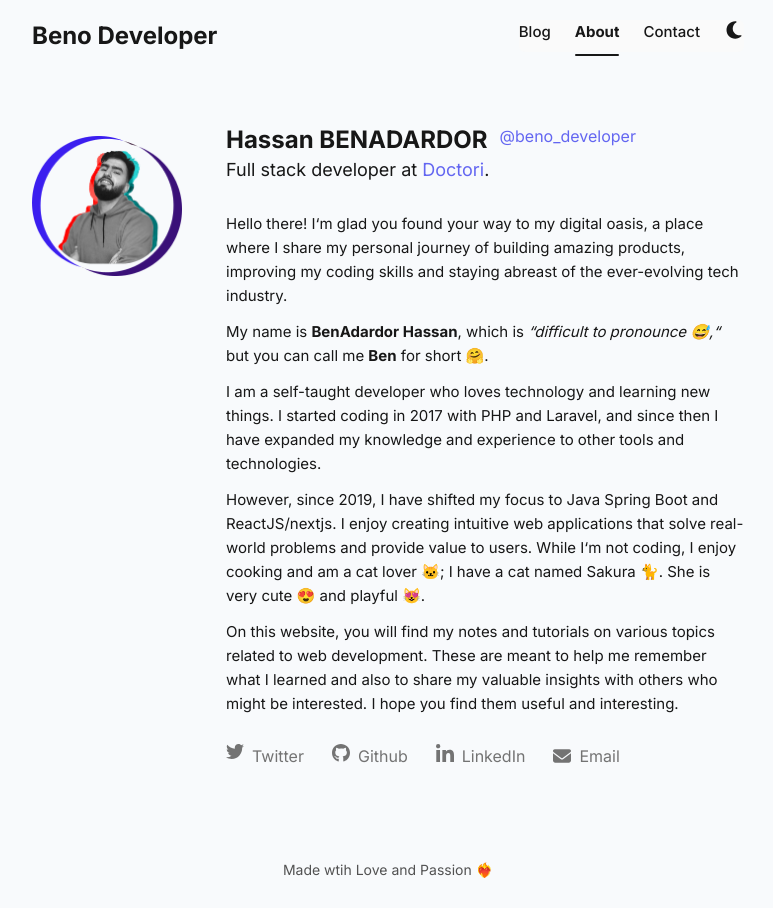
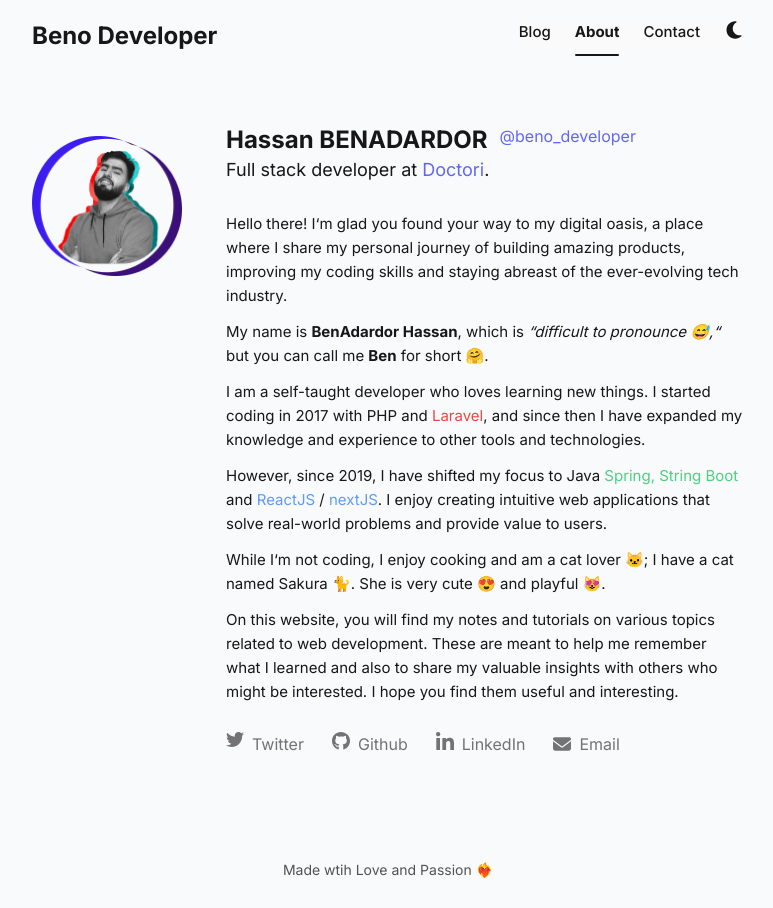
Before and after one commit to benodeveloper/portfolio, a Next.js app: page /about in a window 1280 px wide. Shown: the whole page, without its empty margins (252-1025 px from the left). Built offline with nearby package versions, Linux system fonts and the light colour scheme; no server answers.

Commit message:
text in about page

```diff
--- a/pages/about.tsx
+++ b/pages/about.tsx
@@ -30,13 +30,15 @@ const About = (): JSX.Element => {
                 call me <strong>Ben</strong> for short 🤗.
             </p>
             <p className="text-base mb-3">
-                I am a self-taught developer who loves technology and learning new things.
-                I started coding in 2017 with PHP and Laravel, and since then I have expanded
+                I am a self-taught developer who loves learning new things.
+                I started coding in 2017 with PHP and <a className="text-red-500 dark:text-red-400/80" href="https://laravel.com" title="Laravel" rel="noreferrer noopener nofollow" target="_blank">Laravel</a>, and since then I have expanded
                 my knowledge and experience to other tools and technologies.
             </p>
             <p className="text-base mb-3">
-                However, since 2019, I have shifted my focus to Java Spring Boot and ReactJS/nextjs.
+                However, since 2019, I have shifted my focus to Java <a className="text-green-500/80 dark:text-green-300" href="https://spring.io" title="Spring, Spring boot" rel="noreferrer noopener nofollow" target="_blank"> Spring, String Boot</a> and <a className="text-blue-500/80 dark:text-blue-300" href="https://reactjs.org" title="ReactJS" rel="noreferrer noopener nofollow" target="_blank"> ReactJS </a>/<a className="text-blue-500/80 dark:text-blue-300" href="https://nextjs.org" title="nextJS" rel="noreferrer noopener nofollow" target="_blank"> nextJS</a>.
                 I enjoy creating intuitive web applications that solve real-world problems and provide value to users.
+            </p>
+            <p className="text-base mb-3">
                 While I&lsquo;m not coding, I enjoy cooking and am a cat lover 🐱; I have a cat named Sakura 🐈.
                 She is very cute 😍 and playful 😻.
             </p>
```
